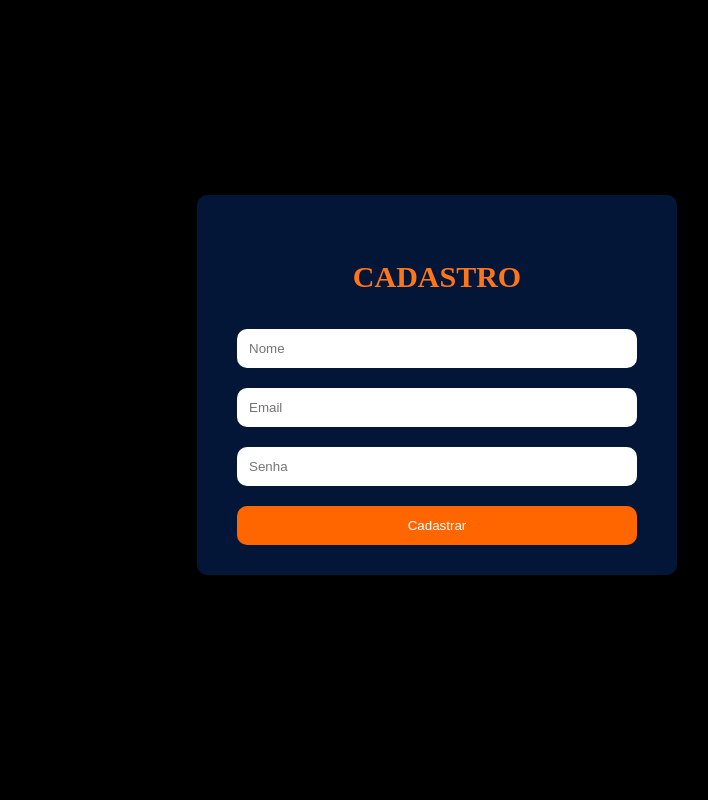
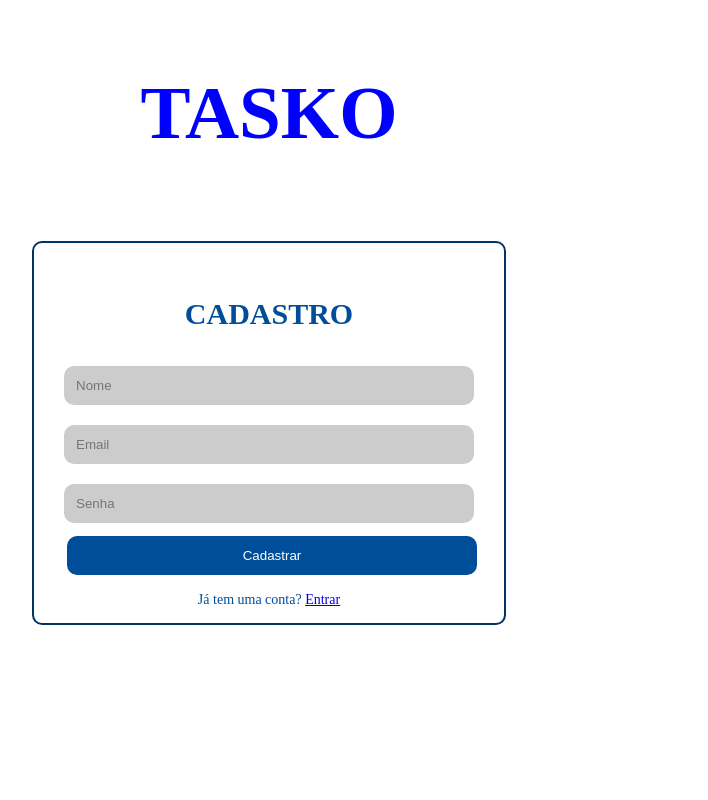
Before and after one commit to briansantoss/Tasko, a Django app: page /register/ in a window 1280 px wide; the page is wider, and only the part inside the window is pictured. Shown: that part, without its empty margins (371-1079 px from the left). Run offline with Django 5.2, Linux system fonts and the light colour scheme.

Commit message:
Register & Login update

```diff
--- a/register/templates/register/register.html
+++ b/register/templates/register/register.html
@@ -4,29 +4,44 @@
     <meta charset="UTF-8">
     <title>Register - Tasko</title>
     <style>
-        body{
-            height: 98vh;
-            width: 200vh;
+          body {
+            background-color: white;
             display: flex;
-            justify-content: center;
+            flex-direction: column;
             align-items: center;
-            background-color: black;
         }
 
-        .container{
-            height: 300px;
-            width: 400px;
-            padding: 40px;
-            color: #ff751a;
+        nav{
+            background-color: white;
+            padding: 0px;
+            width: 100%;
+        }
+
+
+        .home{
+            display: block;
+            text-align: center;
+            font-size: 50px;
+            font-family: "Ink Free";
+        }
+
+         .container{
+            height: 320px;
+            width: 410px;
+            padding: 30px;
+            color: #004d99;
             font-size: 20px;
             text-align: center;
-            background-color: #031638;
+            background-color: white;
             border-radius: 10px;
             margin-bottom: 30px;
+            border: 2px solid #003366;
+            margin-top: 22px;
+
         }
 
         .container input{
-            background: white;
+            background: #cccccc;
             color: black;
             width: 100%;
             padding: 12px;
@@ -37,21 +52,28 @@
         }
 
         .container input[type="submit"]{
-            background-color: #ff6600;
+            background-color: #004d99;
             color: white;
             cursor: pointer;
+            margin: 3px;
         }
+
     </style>
 </head>
 <body>
+    <nav>
+       <div class="home">
+           <a style="text-decoration: none" href="http://127.0.0.1:8000/">    <h1 style="color: blue;">TASKO</h1>  </a>
+       </div>
+    </nav>
     <div class="container">
         <h2>CADASTRO</h2>
-        <form action="{% url 'register' %}" method="POST">
-            {% csrf_token %}
+        <form action="{% url 'register' %}" method="POST"> {% csrf_token %}
             <input type="text" placeholder="Nome" name ="username" required>
             <input type="email" placeholder="Email" name ="email" required>
             <input type="password" placeholder="Senha" name ="senha" required>
             <input type="submit" value="Cadastrar">
+            <p style="font-size: 14px; text-align: center">Já tem uma conta?  <a href="http://127.0.0.1:8000/login/">Entrar</a></p>
         </form>
     </div>
     <script>
```
Also changed, not shown: login/templates/login/login.html (+38 -14 lines).
